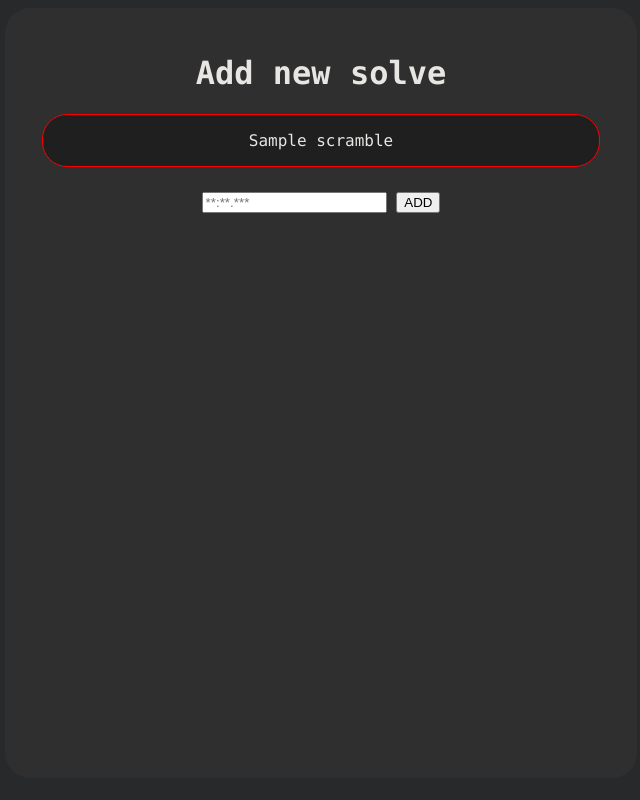
After one commit to stevenbischoff2002/Cube-time-tracker, a Flask app: template templates/add.html in a window 1280 px wide. The commit adds this page. Shown: the whole page, without its empty margins (319-959 px from the left). Run offline with Flask 2, Linux system fonts and the light colour scheme; the template is opened without the code that fills it: most values are stand-ins (such as "Sample title", 1, 10 or a date in 2020); parts of the project's set-up code (start-up, migrations or seed data) failed here and were passed over.

Commit message:
implemented add interface

```diff
--- a/main.py
+++ b/main.py
@@ -16,15 +16,20 @@ def method_not_allowed(error):
 def index():
     return render_template("index.html",db=db.db)
 
-@app.route("/add",methods=["POST"])
+@app.route("/add",methods=["POST","GET"])
 def add():
     if request.method == "POST":
-        # print(json.load(request.form["scramble"]))
         time = str(request.form.get("time"))
-        # scramble = str(request.form.get("scramble"))
-        return(time)
-    else:
-        abort(418)
+        scramble = str(request.form.get("scramble"))
+        min = 60 * 1000 * int(time.split(":")[0])
+        sec = 1000 * int(time.split(":")[1].split(".")[0])
+        msec = int(time.split(":")[1].split(".")[1])
+        db.addEntry(scramble,(min + sec + msec))
+        # print(f'{scramble},{(min + sec + msec)}')
+        return redirect("/")
+    elif request.method == "GET":
+        scramble = scrambleGenerator.gen_scramble()
+        return render_template("add.html",scramble=scramble)
 
 def cliMain(db):
     run = True
--- a/static/style.css
+++ b/static/style.css
@@ -30,7 +30,7 @@ body a {
     border-radius: 25px;
     background-color: #443e5a;
     padding: 10px;
-    margin: 5px;
+    margin: 15px;
 }
 .add_dialog {
     position: absolute;
--- /dev/null
+++ b/templates/add.html
@@ -0,0 +1,44 @@
+<html>
+	<head>
+		<meta charset="utf-8">
+		<title>Add new solve</title>
+		<link rel="stylesheet" type="text/css" href="{{ url_for('static',filename='style.css') }}">
+	</head>
+	<style>
+		.container {
+			background-color: #2f2f2f;
+			width: 50%;
+			height: 95%;
+			border-radius: 25px;
+			margin: auto;
+			padding-top: 25px;
+			text-align: center;
+		}
+		.scramble_container {
+			margin: auto;
+			margin-bottom: 25px;
+			padding: auto;
+			padding-left: 25px;
+			padding-right: 25px;
+			width: 80%;
+			border-width: 1px;
+			border-style: solid;
+			border-color: #ff0000;
+			background-color: #1f1f1f;
+			border-radius: 25px;
+		}
+	</style>
+	<body>
+		<div class="container">
+			<h1>Add new solve</h1>
+			<div class="scramble_container">
+				<p id="scramble">{{ scramble }}</p>
+			</div>
+			<form action="add" method="POST">
+				<input type="text" name="scramble" style="visibility: hidden; position: absolute" value="{{scramble}}">
+				<input type="text" id="time" name="time" placeholder="**:**.***">
+				<input type="submit" value="ADD">
+			</form>
+		</div>
+	</body>
+</html>
--- a/templates/index.html
+++ b/templates/index.html
@@ -19,10 +19,7 @@
             {%endfor%}
         </div>
         <div class="add_dialog">
-            <form action="/add" method="post">
-                <input type="text" id="time" name="time">
-                <input type="submit" value="ADD">
-            </form>
+		<a href="/add">Add new solve</a>
         </div>
     </body>
 
```
